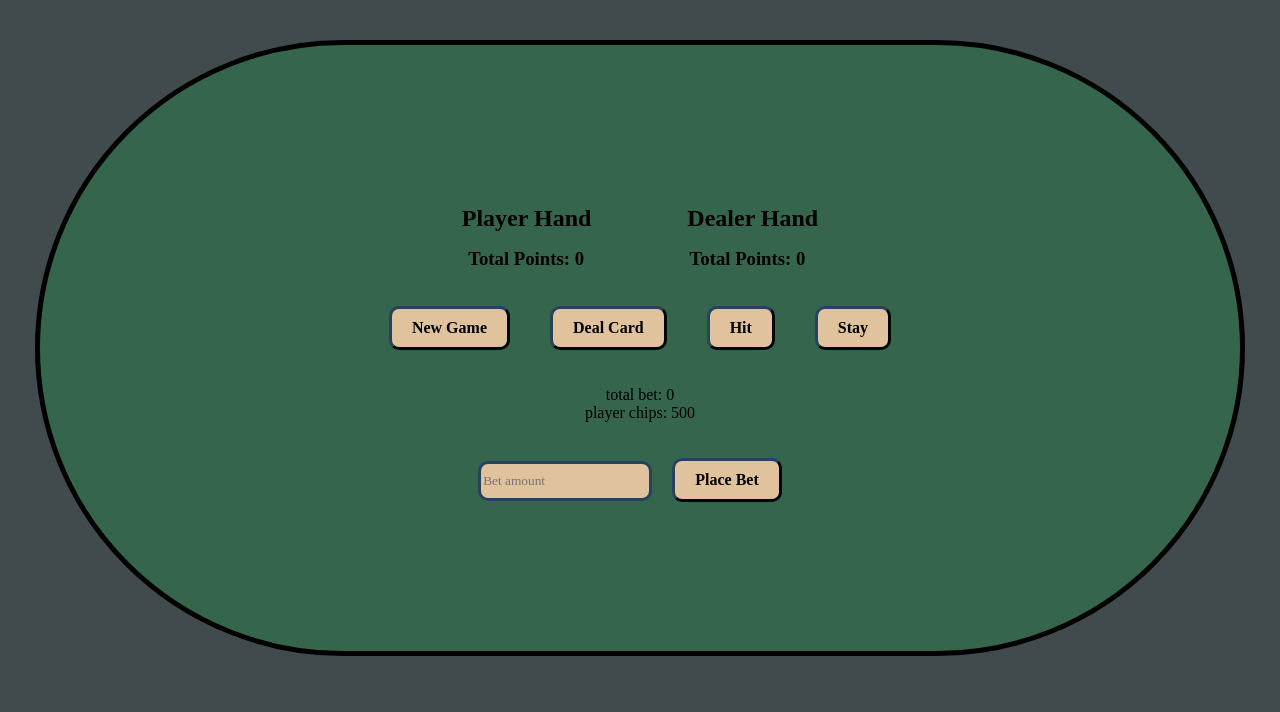
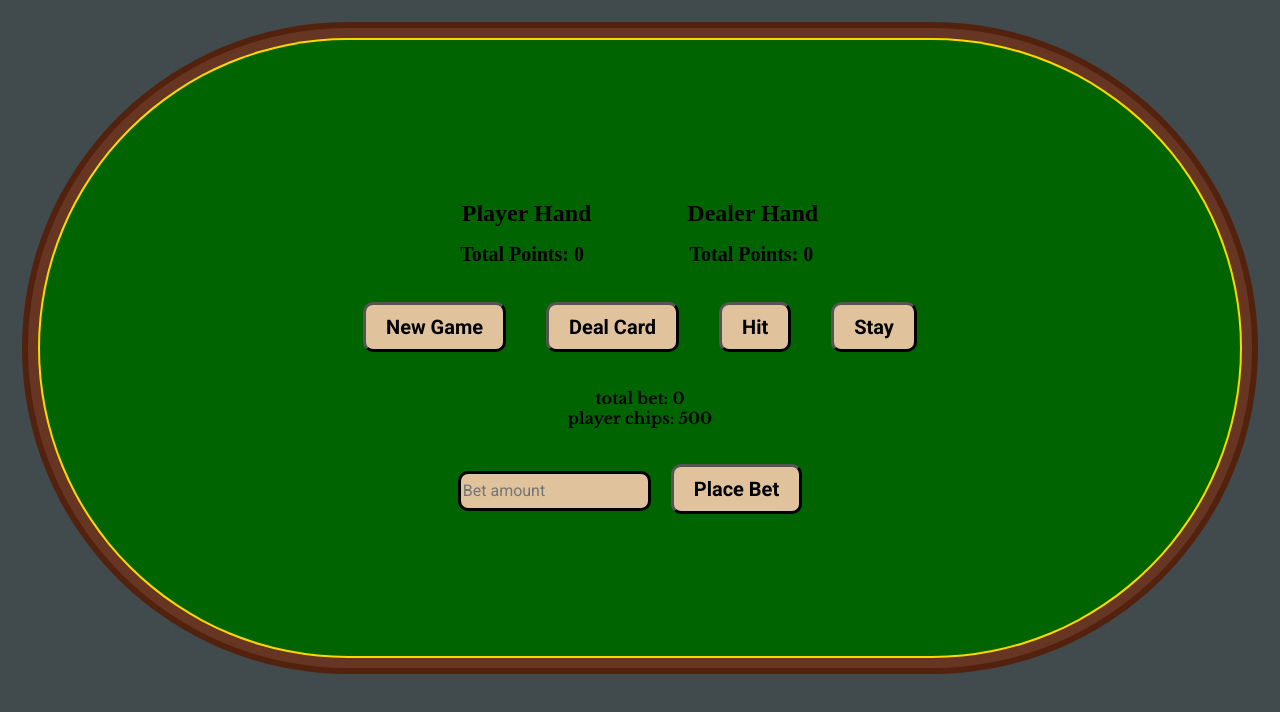
Before and after one commit to Egeeoz/Blackjack, a React (Vite) app: page / in a window 1280 px wide. Shown: the top 712 px of the page. Built offline with nearby package versions, Linux system fonts and the light colour scheme; a web font is replaced by a local one.

Commit message:
Improve table styling and overall text styling, clean code

```diff
--- a/src/App.tsx
+++ b/src/App.tsx
@@ -69,7 +69,7 @@ function App() {
           <Button handleClick={handleDealCard} text="Deal Card" />
           <Button handleClick={handleHit} text="Hit" />
           <Button handleClick={handleStay} text="Stay" />
-          <p>
+          <p className="bet-text">
             total bet: {playerBet} <br /> player chips: {playerChips}
           </p>
           <Input />
--- a/src/components/CardIcon.tsx
+++ b/src/components/CardIcon.tsx
@@ -53,6 +53,17 @@ import {
   GiCardKingSpades,
 } from 'react-icons/gi';
 import { Card } from '../blackjackLogic';
+import { motion } from 'framer-motion';
+import '../styling/cardIcon.scss';
+export const cardAnimation = (index: number) => ({
+  hidden: { x: -100, y: -100, opacity: 0 },
+  visible: {
+    x: 0,
+    y: 0,
+    opacity: 1,
+    transition: { duration: 0.5, delay: index * 0.75 },
+  },
+});
 
 interface CardIconProps {
   card: Card;
@@ -155,7 +166,14 @@ const CardIcon: React.FC<CardIconProps> = ({ card }) => {
 
   // Return the corresponding icon for the card, or default if not found
   return (
-    <div className="card-icon">{cardIcons[value]?.[suit] || defaultIcon}</div>
+    <motion.div
+      variants={cardAnimation(0)}
+      initial="hidden"
+      animate="visible"
+      className="card-icon"
+    >
+      {cardIcons[value]?.[suit] || defaultIcon}
+    </motion.div>
   );
 };
 
--- a/src/components/DealerHand.tsx
+++ b/src/components/DealerHand.tsx
@@ -1,5 +1,7 @@
 import { Card } from '../blackjackLogic';
 import CardIcon from './CardIcon';
+import { motion } from 'framer-motion';
+import { cardAnimation } from './CardIcon';
 
 interface DealerHandProps {
   dealerHand: Card[];
@@ -8,19 +10,28 @@ interface DealerHandProps {
 
 const DealerHand = ({ dealerHand, activeGame }: DealerHandProps) => {
   return (
-    <section className="dealer-hand">
+    <motion.section
+      className="dealer-hand"
+      initial="hidden"
+      animate="visible"
+      variants={{
+        visible: {
+          transition: {
+            staggerChildren: 0.75,
+          },
+        },
+      }}
+    >
       {dealerHand.map((card, index) => (
-        <section key={index}>
-          <p>
-            {index === 0 && activeGame ? (
-              <p className="hidden-card">?</p>
-            ) : (
-              <CardIcon card={card} />
-            )}
-          </p>
-        </section>
+        <motion.div key={index} variants={cardAnimation(index)}>
+          {index === 0 && activeGame ? (
+            <div className="card-icon hidden-card">?</div>
+          ) : (
+            <CardIcon card={card} />
+          )}
+        </motion.div>
       ))}
-    </section>
+    </motion.section>
   );
 };
 
--- a/src/components/PlayerHand.tsx
+++ b/src/components/PlayerHand.tsx
@@ -1,21 +1,31 @@
 import { Card } from '../blackjackLogic';
 import CardIcon from './CardIcon';
+import { motion } from 'framer-motion';
+import { cardAnimation } from './CardIcon';
 interface PlayerHandProps {
   playerHand: Card[];
 }
 
 const PlayerHand = ({ playerHand }: PlayerHandProps) => {
   return (
-    <section className="player-hand">
+    <motion.section
+      className="player-hand"
+      initial="hidden"
+      animate="visible"
+      variants={{
+        visible: {
+          transition: {
+            staggerChildren: 0.75,
+          },
+        },
+      }}
+    >
       {playerHand.map((card, index) => (
-        <section key={index}>
-          <p>
-            {/* {card.value} of {card.suit} */}
-            <CardIcon card={card} />
-          </p>
-        </section>
+        <motion.div key={index} variants={cardAnimation(index)}>
+          <CardIcon card={card} />
+        </motion.div>
       ))}
-    </section>
+    </motion.section>
   );
 };
 
--- a/src/styling/App.scss
+++ b/src/styling/App.scss
@@ -2,12 +2,12 @@
 
 .App {
   text-align: center;
-  font-family: $base-font;
   display: flex;
   flex-direction: column;
   max-height: 85vh;
 
   h4 {
+    font-size: $text-size-xxl;
     margin: 0;
   }
 }
@@ -18,7 +18,7 @@
   background-color: $base-background;
   border-radius: 500px;
   margin: 2rem auto;
-  border: 5px solid black;
+  box-shadow: 0 0 0 2px #ffd700, 0 0 0 12px #673622, 0 0 0 18px #53220e;
 }
 
 .section-outputs {
@@ -28,22 +28,12 @@
   justify-content: center;
 }
 
-.section-inputs {
-  // display: flex;
-  // flex-direction: column;
-  // justify-content: flex-end;
-}
-
 .hands {
   height: 20vh;
   display: flex;
   justify-content: center;
   align-items: flex-end;
   gap: 5rem;
-
-  p {
-    margin: 0.25rem;
-  }
 }
 
 .player-hand {
@@ -58,13 +48,13 @@
 }
 
 .hands-title {
-  // height: 30vh;
   display: flex;
   align-items: flex-end;
   justify-content: center;
 
   h2 {
     margin: 0 3rem 0 3rem;
+    font-size: $text-size-xxl;
   }
 }
 
@@ -74,24 +64,13 @@
   justify-content: center;
 
   h3 {
+    font-size: $text-size-xl;
     margin: 1rem 3.5rem 1rem 3.1rem;
   }
 }
 
-button {
-  margin: 20px;
-  padding: 10px 20px;
-  font-size: 16px;
+.bet-text {
+  font-family: $heading-font;
+  font-size: $text-size;
+  font-weight: bold;
 }
-
-h2 {
-  margin-top: 20px;
-}
-
-.card-icon {
-  font-size: 4rem;
-}
-
-.hidden-card {
-  font-size: 3.5rem;
-}
--- a/src/styling/_variables.scss
+++ b/src/styling/_variables.scss
@@ -1,12 +1,21 @@
-@import url('https://fonts.googleapis.com/css2?family=Rye&display=swap');
+// @import url('https://fonts.googleapis.com/css2?family=Rye&display=swap');
+
+@import url('https://fonts.googleapis.com/css2?family=Libre+Baskerville:ital,wght@0,400;0,700;1,400&family=Roboto:ital,wght@0,100;0,300;0,400;0,500;0,700;0,900;1,100;1,300;1,400;1,500;1,700;1,900&display=swap');
 
 // Colors
-$base-background: #35654d;
+$base-background: #006400;
 $button-bg-color: #e0c29c;
-$button-border-color: #27425d;
+$button-border-color: black;
 $button-hover-color: red;
 $button-bg-hover: #232b2b;
-$button-hover-border: black;
+$button-hover-border: #27425d;
+// $table-border-color: #ffd700;
 
 // Fonts
-$base-font: 'Rye', serif;
+$heading-font: 'Libre Baskerville', serif;
+$body-content-font: 'Roboto', sans-serif;
+
+// Font styling
+$text-size: 16px;
+$text-size-xl: 20px;
+$text-size-xxl: 24px;
--- a/src/styling/button.scss
+++ b/src/styling/button.scss
@@ -1,17 +1,20 @@
 @import '../styling/variables';
 
 button {
-  font-family: $base-font;
+  font-family: $body-content-font;
+  font-size: $text-size-xl;
   background-color: $button-bg-color;
   border-color: $button-border-color;
   border-radius: 10px;
   border-width: medium;
   font-weight: 600;
+  margin: 20px;
+  padding: 10px 20px;
 }
 
 button:hover {
   color: $button-hover-color;
-  transition: ease-in-out 0.2s;
+  transition: ease-in-out 0.25s;
   background-color: $button-bg-hover;
   border-color: $button-hover-border;
 }
--- /dev/null
+++ b/src/styling/cardIcon.scss
@@ -0,0 +1,9 @@
+.card-icon {
+  font-size: 4.5rem;
+  display: inline-block;
+}
+
+.hidden-card {
+  font-size: 4rem;
+  margin-right: 0.5rem;
+}
--- a/src/styling/input.scss
+++ b/src/styling/input.scss
@@ -1,7 +1,8 @@
 @import 'variables';
 
 input {
-  font-family: $base-font;
+  font-family: $body-content-font;
+  font-size: $text-size;
   height: 2rem;
   border: 2px solid $button-border-color;
   background-color: $button-bg-color;
```
